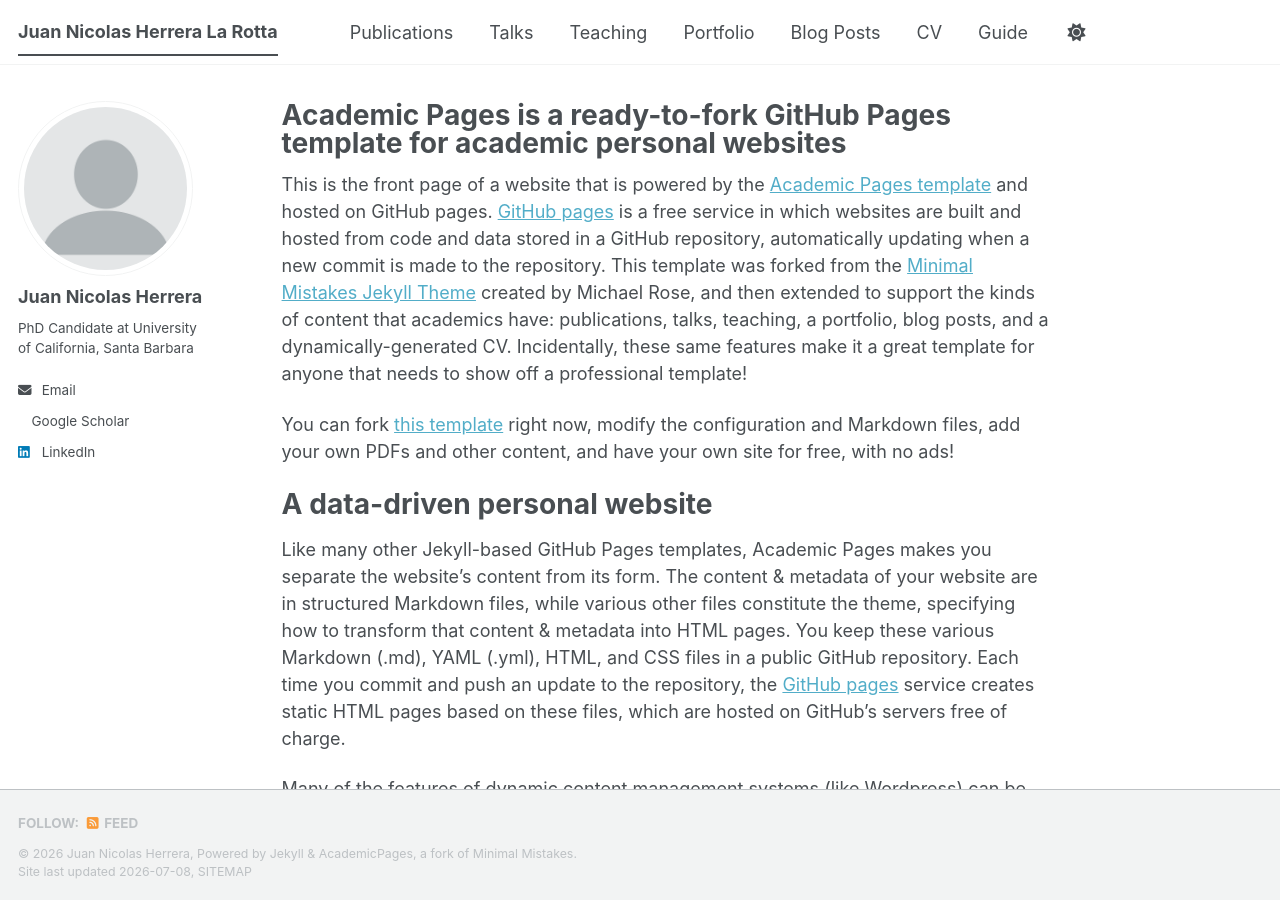
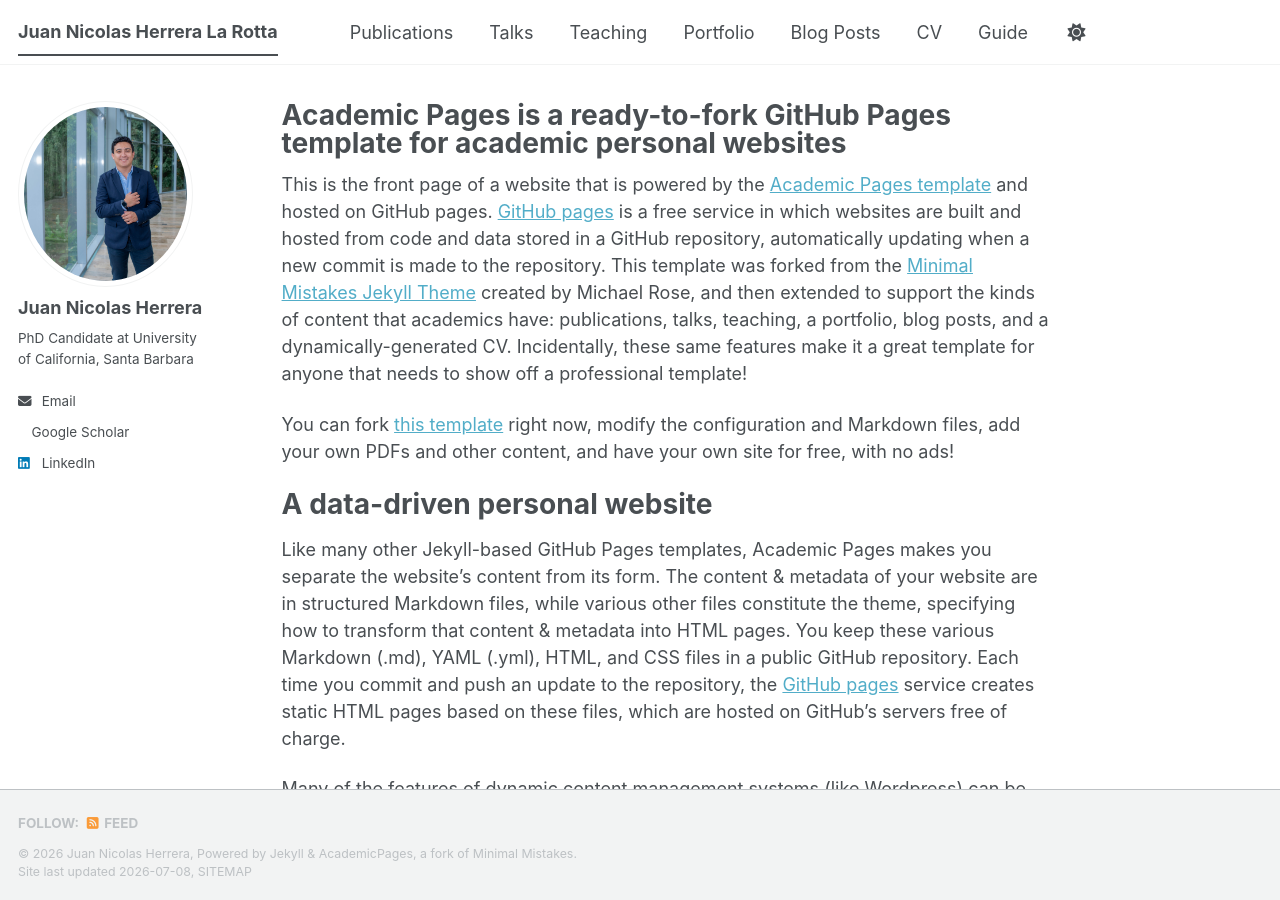
Before and after one commit to nicolas-herrera-l/nicolas-herrera-l.github.io, a Jekyll site: the page built from _pages/about.md, in a window 1280 px wide and 900 px high. Built offline with Jekyll 4.4.1, drawn with Linux system fonts in a browser that asks for light colours; a style sheet for code colours, icons or effects is not loaded.

Commit message:
Update author avatar image in config file

```diff
--- a/_config.yml
+++ b/_config.yml
@@ -23,7 +23,7 @@ repository               : "nicolas-herrera-l.github.io"
 #               Additional customization can be done by editing /_includes/author-profile.html
 author:
   # Biographic information
-  avatar           : "profile.png"
+  avatar           : "opcion_1.jpg"
   name             : "Juan Nicolas Herrera"
   pronouns         : # example: "she/her"
   bio              : "PhD Candidate at University of California, Santa Barbara"
```
